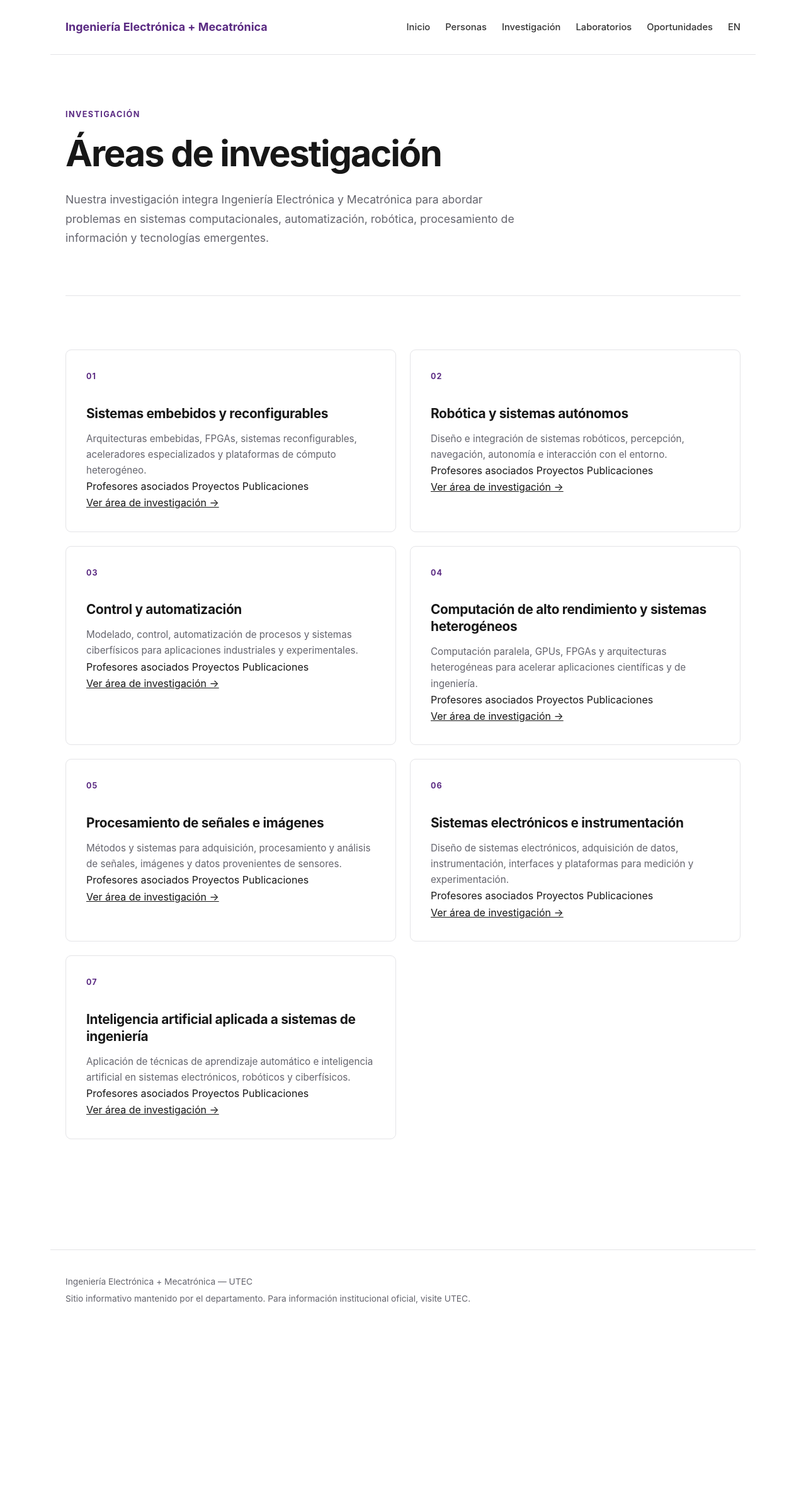
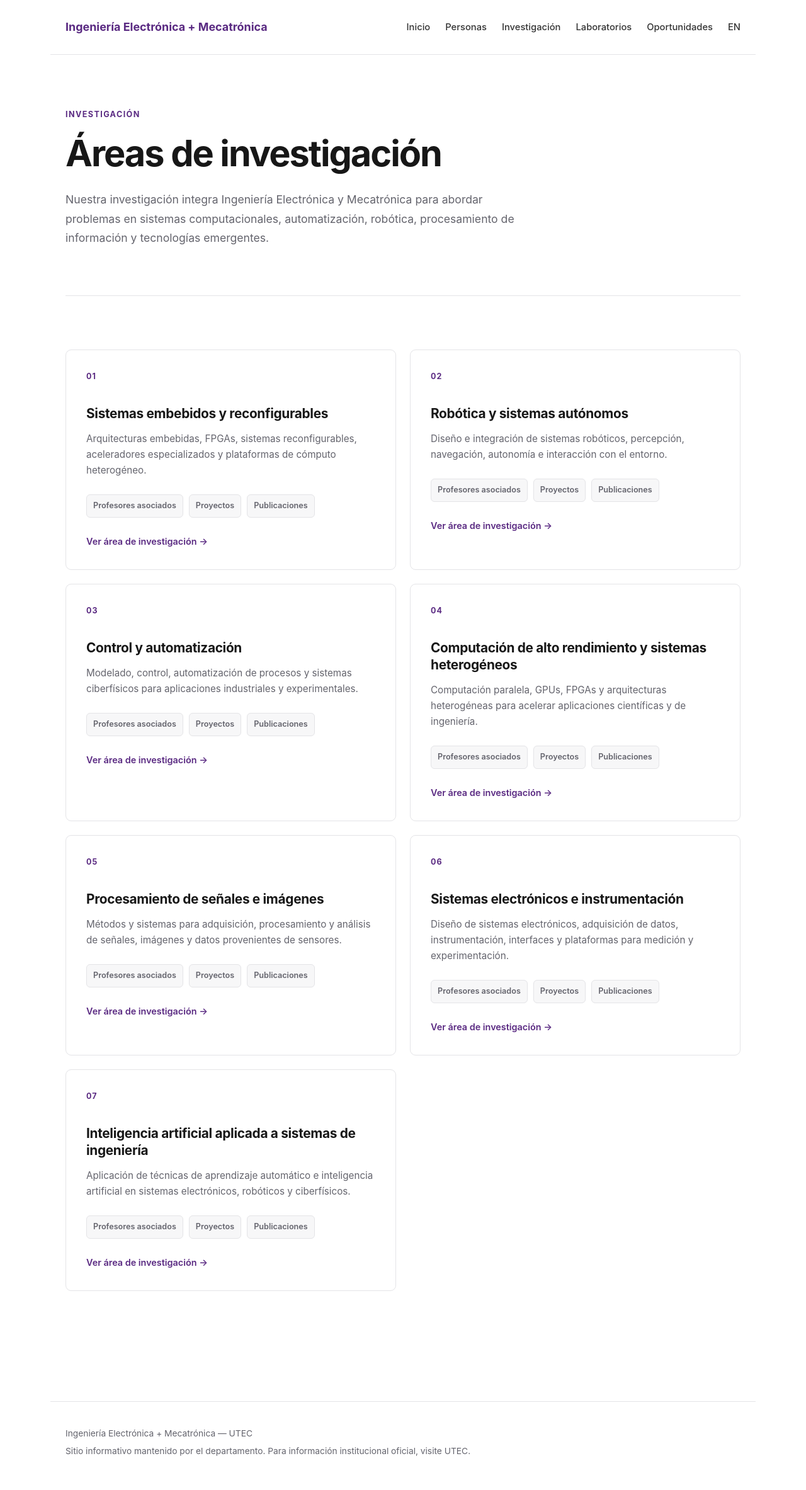
Before and after one commit to L30nardoSV/elmt-utec, a Jekyll site: the page built from research.md, in a window 1280 px wide. Shown: the whole page at 63% size. Built offline with Jekyll 4.4.1, drawn with Linux system fonts in a browser that asks for light colours; before the commit the page ends 2124 px from its top, so only the background shows below that.

Commit message:
Updating research.md spaces and links

```diff
--- a/assets/css/style.css
+++ b/assets/css/style.css
@@ -666,9 +666,8 @@ main > h3 {
   gap: 22px;
 }
 
+
 .research-card {
-  min-height: 260px;
-
   padding: 32px;
 
   border: 1px solid var(--border);
@@ -682,6 +681,7 @@ main > h3 {
     transform 0.15s ease;
 }
 
+
 .research-card:hover {
   border-color: #c9c9ce;
 
@@ -690,6 +690,7 @@ main > h3 {
 
   transform: translateY(-2px);
 }
+
 
 .research-number {
   display: block;
@@ -704,6 +705,7 @@ main > h3 {
   letter-spacing: 0.08em;
 }
 
+
 .research-card h3 {
   margin: 0 0 14px;
 
@@ -714,12 +716,76 @@ main > h3 {
   letter-spacing: -0.015em;
 }
 
-.research-card p {
+
+.research-card > p {
   margin: 0;
 
   color: var(--muted);
 
   font-size: 0.95rem;
+}
+
+
+/* Research shortcuts */
+
+.research-meta {
+  display: flex;
+  flex-wrap: wrap;
+
+  gap: 9px;
+
+  margin-top: 26px;
+  margin-bottom: 24px;
+}
+
+
+.research-meta a {
+  display: inline-block;
+
+  padding: 7px 10px;
+
+  border: 1px solid var(--border);
+  border-radius: 6px;
+
+  color: var(--muted);
+  background: var(--surface);
+
+  font-size: 0.79rem;
+  font-weight: 600;
+
+  text-decoration: none;
+
+  transition:
+    color 0.15s ease,
+    border-color 0.15s ease,
+    background 0.15s ease;
+}
+
+
+.research-meta a:hover {
+  color: var(--primary);
+
+  border-color: var(--primary);
+  background: #ffffff;
+}
+
+
+/* Main link */
+
+.research-link {
+  display: inline-block;
+
+  color: var(--primary);
+
+  font-size: 0.9rem;
+  font-weight: 600;
+
+  text-decoration: none;
+}
+
+
+.research-link:hover {
+  text-decoration: underline;
 }
 
 
@@ -729,8 +795,4 @@ main > h3 {
     grid-template-columns: 1fr;
   }
 
-  .research-card {
-    min-height: auto;
-  }
-
 }
--- a/research.md
+++ b/research.md
@@ -38,9 +38,19 @@ permalink: /research/
       </p>
 
       <div class="research-meta">
-        <span>Profesores asociados</span>
-        <span>Proyectos</span>
-        <span>Publicaciones</span>
+
+        <a href="{{ '/research/embedded-reconfigurable/' | relative_url }}#faculty">
+          Profesores asociados
+        </a>
+
+        <a href="{{ '/research/embedded-reconfigurable/' | relative_url }}#projects">
+          Proyectos
+        </a>
+
+        <a href="{{ '/research/embedded-reconfigurable/' | relative_url }}#publications">
+          Publicaciones
+        </a>
+
       </div>
 
       <a class="research-link"
@@ -63,9 +73,19 @@ permalink: /research/
       </p>
 
       <div class="research-meta">
-        <span>Profesores asociados</span>
-        <span>Proyectos</span>
-        <span>Publicaciones</span>
+
+        <a href="{{ '/research/robotics-autonomous/' | relative_url }}#faculty">
+          Profesores asociados
+        </a>
+
+        <a href="{{ '/research/robotics-autonomous/' | relative_url }}#projects">
+          Proyectos
+        </a>
+
+        <a href="{{ '/research/robotics-autonomous/' | relative_url }}#publications">
+          Publicaciones
+        </a>
+
       </div>
 
       <a class="research-link"
@@ -88,9 +108,19 @@ permalink: /research/
       </p>
 
       <div class="research-meta">
-        <span>Profesores asociados</span>
-        <span>Proyectos</span>
-        <span>Publicaciones</span>
+
+        <a href="{{ '/research/control-automation/' | relative_url }}#faculty">
+          Profesores asociados
+        </a>
+
+        <a href="{{ '/research/control-automation/' | relative_url }}#projects">
+          Proyectos
+        </a>
+
+        <a href="{{ '/research/control-automation/' | relative_url }}#publications">
+          Publicaciones
+        </a>
+
       </div>
 
       <a class="research-link"
@@ -113,9 +143,19 @@ permalink: /research/
       </p>
 
       <div class="research-meta">
-        <span>Profesores asociados</span>
-        <span>Proyectos</span>
-        <span>Publicaciones</span>
+
+        <a href="{{ '/research/hpc-heterogeneous/' | relative_url }}#faculty">
+          Profesores asociados
+        </a>
+
+        <a href="{{ '/research/hpc-heterogeneous/' | relative_url }}#projects">
+          Proyectos
+        </a>
+
+        <a href="{{ '/research/hpc-heterogeneous/' | relative_url }}#publications">
+          Publicaciones
+        </a>
+
       </div>
 
       <a class="research-link"
@@ -138,9 +178,19 @@ permalink: /research/
       </p>
 
       <div class="research-meta">
-        <span>Profesores asociados</span>
-        <span>Proyectos</span>
-        <span>Publicaciones</span>
+
+        <a href="{{ '/research/signal-image-processing/' | relative_url }}#faculty">
+          Profesores asociados
+        </a>
+
+        <a href="{{ '/research/signal-image-processing/' | relative_url }}#projects">
+          Proyectos
+        </a>
+
+        <a href="{{ '/research/signal-image-processing/' | relative_url }}#publications">
+          Publicaciones
+        </a>
+
       </div>
 
       <a class="research-link"
@@ -164,9 +214,19 @@ permalink: /research/
       </p>
 
       <div class="research-meta">
-        <span>Profesores asociados</span>
-        <span>Proyectos</span>
-        <span>Publicaciones</span>
+
+        <a href="{{ '/research/electronic-instrumentation/' | relative_url }}#faculty">
+          Profesores asociados
+        </a>
+
+        <a href="{{ '/research/electronic-instrumentation/' | relative_url }}#projects">
+          Proyectos
+        </a>
+
+        <a href="{{ '/research/electronic-instrumentation/' | relative_url }}#publications">
+          Publicaciones
+        </a>
+
       </div>
 
       <a class="research-link"
@@ -189,9 +249,19 @@ permalink: /research/
       </p>
 
       <div class="research-meta">
-        <span>Profesores asociados</span>
-        <span>Proyectos</span>
-        <span>Publicaciones</span>
+
+        <a href="{{ '/research/ai-engineering/' | relative_url }}#faculty">
+          Profesores asociados
+        </a>
+
+        <a href="{{ '/research/ai-engineering/' | relative_url }}#projects">
+          Proyectos
+        </a>
+
+        <a href="{{ '/research/ai-engineering/' | relative_url }}#publications">
+          Publicaciones
+        </a>
+
       </div>
 
       <a class="research-link"
```
